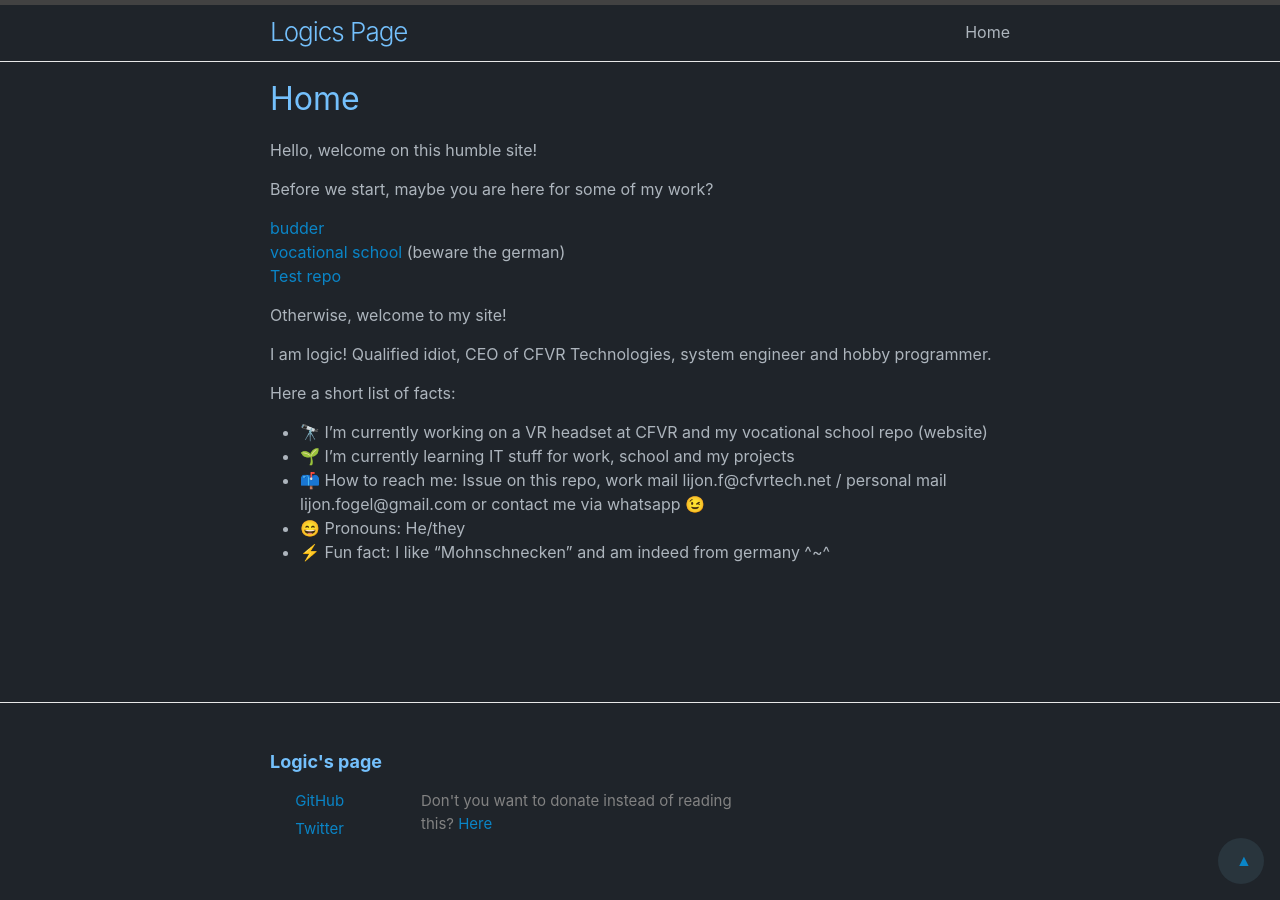
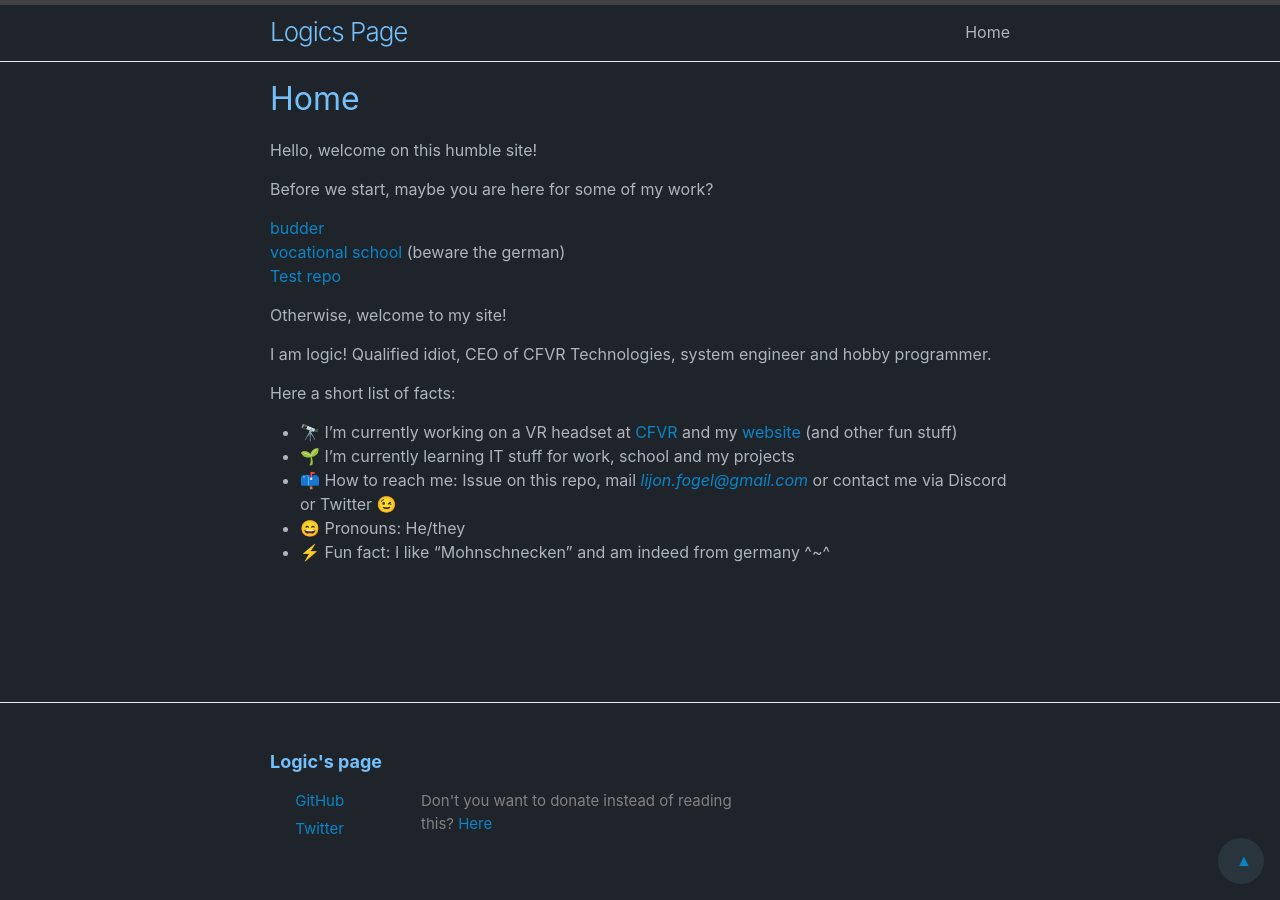
Before and after one commit to myLogic207/myLogic207.github.io, a Jekyll site: the page built from docs/pages/index.md, in a window 1280 px wide. Built offline with Jekyll 4.4.1, drawn with Linux system fonts in a browser that asks for light colours; our own code applies the rules of GitHub Pages for plain Markdown files.

Commit message:
Update index.md

```diff
--- a/docs/pages/index.md
+++ b/docs/pages/index.md
@@ -18,8 +18,8 @@ I am logic! Qualified idiot, CEO of CFVR Technologies, system engineer and hobby
 
 Here a short list of facts:
 
-- 🔭 I’m currently working on a VR headset at CFVR and my vocational school repo (website)
+- 🔭 I’m currently working on a VR headset at [CFVR](https://cfvrtech.net/) and my [website](https://myLogic207.github.io) (and other fun stuff)
 - 🌱 I’m currently learning IT stuff for work, school and my projects
-- 📫 How to reach me: Issue on this repo, work mail lijon.f@cfvrtech.net / personal mail lijon.fogel@gmail.com or contact me via whatsapp 😉
+- 📫 How to reach me: Issue on this repo, mail [*lijon.fogel@gmail.com*](mailto:lijon.fogel@gmail.com?subject=github) or contact me via Discord or Twitter 😉
 - 😄 Pronouns: He/they
 - ⚡ Fun fact: I like "Mohnschnecken" and am indeed from germany ^~^
```
